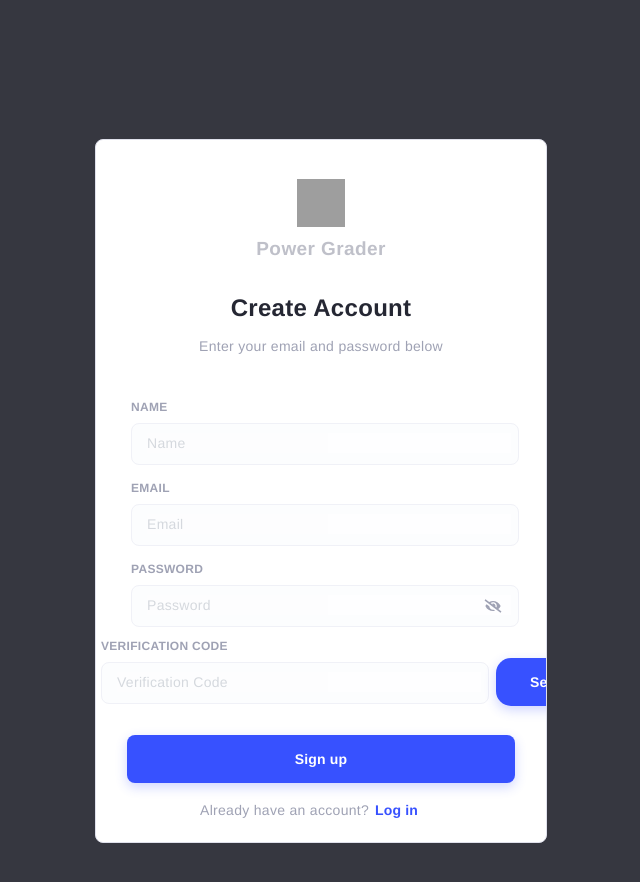
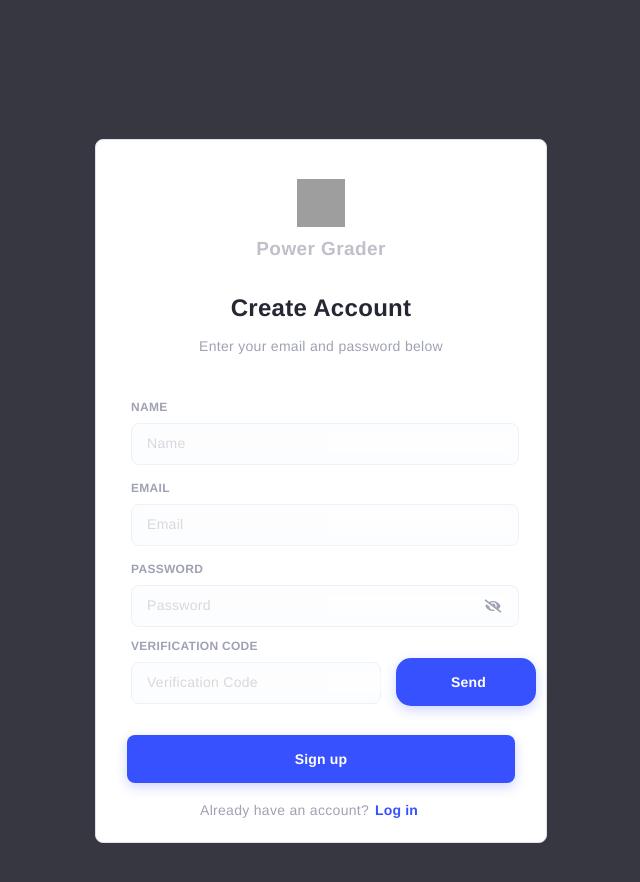
Before and after one commit to Anant-raj2/PowerGrader, a React (Create React App) app in the folder frontend/: page / in a window 1280 px wide. Shown: the top 882 px of the page, without its empty margins (435-1075 px from the left). Built offline with nearby package versions, Linux system fonts and the light colour scheme; no server answers; grey boxes are pictures that could not be loaded.

Commit message:
fixed verification code

```diff
--- a/frontend/public/index.html
+++ b/frontend/public/index.html
@@ -2,7 +2,10 @@
 <html lang="en">
   <head>
     <meta charset="utf-8" />
-    <link rel="icon" href="%PUBLIC_URL%/favicon.ico" />
+    <link
+      rel="icon"
+      href="https://c.animaapp.com/PUgvNGDd/img/pg-white-1.svg"
+    />
     <meta name="viewport" content="width=device-width, initial-scale=1" />
     <meta name="theme-color" content="#000000" />
     <meta
--- a/frontend/src/components/screens/signup/signup.tsx
+++ b/frontend/src/components/screens/signup/signup.tsx
@@ -1,12 +1,12 @@
 import { ButtonTextButton } from "../../ButtonTextButton";
 import { TextfieldLabel } from "../../TextfieldLabel";
 import { TextfieldLabelIcon } from "../../TextfieldLabelIcon";
-import {useForm} from "react-hook-form";
+import { useForm } from "react-hook-form";
 import { useNavigate } from "react-router-dom";
 import { ConflictError } from "../../../errors/https_errors";
 import * as UserApi from "../../../networks/api/user_api";
-import { useState } from 'react';
-import useCountdown from '../../../hooks/useCountDown';
+import { useState } from "react";
+import useCountdown from "../../../hooks/useCountDown";
 import useAuthenticatedUser from "../../../hooks/useAuthenticatedUser";
 import { yupResolver } from "@hookform/resolvers/yup";
 import * as yup from "yup";
@@ -23,14 +23,24 @@ type SignUpFormData = yup.InferType<typeof validationSchema>;
 export const SignUp = (): JSX.Element => {
   const navigate = useNavigate();
   const { mutateUser } = useAuthenticatedUser();
-  const [verificationCodeRequestPending, setVerificationCodeRequestPending] = useState(false);
-  const [showVerificationCodeSentText, setShowVerificationCodeSentText] = useState(false);
-  const { secondsLeft: verificationCodeCooldownSecondsLeft, start: startVerificationCodeCooldown } = useCountdown();
+  const [verificationCodeRequestPending, setVerificationCodeRequestPending] =
+    useState(false);
+  const [showVerificationCodeSentText, setShowVerificationCodeSentText] =
+    useState(false);
+  const {
+    secondsLeft: verificationCodeCooldownSecondsLeft,
+    start: startVerificationCodeCooldown,
+  } = useCountdown();
   const [errorText, setErrorText] = useState<string | null>(null);
-  const { register, handleSubmit, getValues, trigger, formState: { errors, isSubmitting } } = useForm<SignUpFormData>({
+  const {
+    register,
+    handleSubmit,
+    getValues,
+    trigger,
+    formState: { errors, isSubmitting },
+  } = useForm<SignUpFormData>({
     resolver: yupResolver(validationSchema),
   });
-
 
   async function onSubmit(credentials: SignUpFormData) {
     try {
@@ -76,12 +86,8 @@ async function requestVerificationCode() {
 
   return (
     <form onSubmit={handleSubmit(onSubmit)}>
-       {errorText &&
-                    <h1>{errorText}</h1>
-                }
-      {showVerificationCodeSentText &&
-                    <h1>Verification code sent!</h1>
-                }
+      {errorText && <h1>{errorText}</h1>}
+      {showVerificationCodeSentText && <h1>Verification code sent!</h1>}
       <div className="App auth-page">
         <div className="bg-[#363740] flex flex-row justify-center w-full">
           <div className="bg-sidebar-bg w-[1512px] h-[982px]">
@@ -109,7 +115,7 @@ async function requestVerificationCode() {
                 text="Name"
                 text1="NAME"
                 type="text"
-                  name = "name"
+                name="name"
                 register={register("name")}
                 error={errors.name}
                 textfieldClassName="!tracking-[var(--regular-14px-letter-spacing)] !text-[length:var(--regular-14px-font-size)] ![font-style:var(--regular-14px-font-style)] !font-[number:var(--regular-14px-font-weight)] !font-regular-14px !leading-[var(--regular-14px-line-height)] !w-[364px]"
@@ -138,9 +144,9 @@ async function requestVerificationCode() {
                 textfieldClassName="!tracking-[var(--regular-14px-letter-spacing)] !text-[length:var(--regular-14px-font-size)] ![font-style:var(--regular-14px-font-style)] !font-[number:var(--regular-14px-font-weight)] !font-regular-14px !leading-[var(--regular-14px-line-height)] !w-[364px]"
               />
               <TextfieldLabel
-                  className="!absolute !left-[5px] !w-[388px] !top-[500px]"
-                  labelClassName="!tracking-[var(--bold-12px-letter-spacing)] !text-[length:var(--bold-12px-font-size)] ![font-style:var(--bold-12px-font-style)] !font-[number:var(--bold-12px-font-weight)] !font-bold-12px !leading-[var(--bold-12px-line-height)] !w-[388px]"
-                  overlapGroupClassName="!w-[388px]"
+                className="!absolute !left-[35px] !w-[100px] !top-[500px]"
+                labelClassName="!tracking-[var(--bold-12px-letter-spacing)] !text-[length:var(--bold-12px-font-size)] ![font-style:var(--bold-12px-font-style)] !font-[number:var(--bold-12px-font-weight)] !font-bold-12px !leading-[var(--bold-12px-line-height)] !w-[250px]"
+                overlapGroupClassName="!w-[250px]"
                 text="Verification Code"
                 text1="VERIFICATION CODE"
                 type="number"
@@ -148,11 +154,16 @@ async function requestVerificationCode() {
                 error={errors.verificationCode}
                 textfieldClassName="!tracking-[var(--regular-14px-letter-spacing)] !text-[length:var(--regular-14px-font-size)] ![font-style:var(--regular-14px-font-style)] !font-[number:var(--regular-14px-font-weight)] !font-regular-14px !leading-[var(--regular-14px-line-height)] !w-[364px]"
               />
-                <button className="absolute w-[48px] h-[48px] top-[518px] left-[400px] all-[unset] box-border">
+              <button className="absolute w-[100px] h-[48px] top-[518px] left-[300px] all-[unset] box-border">
                 <div className="relative h-[48px] rounded-[15px]">
-                    <div className="w-[100px] h-[48px] top-0 bg-[#3751ff] rounded-[15px] shadow-button-accent-default absolute left-0" />
-                      <button onClick = {requestVerificationCode} className="absolute w-[55px] top-[14px] left-[24px] font-semibold-14px font-[number:var(--semibold-14px-font-weight)] text-grayscale-white text-[length:var(--semibold-14px-font-size)] text-center tracking-[var(--semibold-14px-letter-spacing)] leading-[var(--semibold-14px-line-height)] [font-style:var(--semibold-14px-font-style)] all-[unset] box-border">
-                        Send {verificationCodeCooldownSecondsLeft > 0 && ` (${verificationCodeCooldownSecondsLeft})`}
+                  <div className="w-[140px] h-[48px] top-0 bg-[#3751ff] rounded-[15px] shadow-button-accent-default absolute left-0" />
+                  <button
+                    onClick={requestVerificationCode}
+                    className="absolute w-[55px] top-[14px] left-[45px] font-semibold-14px font-[number:var(--semibold-14px-font-weight)] text-grayscale-white text-[length:var(--semibold-14px-font-size)] text-center tracking-[var(--semibold-14px-letter-spacing)] leading-[var(--semibold-14px-line-height)] [font-style:var(--semibold-14px-font-style)] all-[unset] box-border flex justify-center items-center"
+                  >
+                    Send{" "}
+                    {verificationCodeCooldownSecondsLeft > 0 &&
+                      ` (${verificationCodeCooldownSecondsLeft})`}
                   </button>
                 </div>
               </button>
@@ -173,7 +184,10 @@ async function requestVerificationCode() {
               <button className="absolute w-[388px] h-[48px] top-[595px] left-[31px] all-[unset] box-border">
                 <div className="relative h-[48px] rounded-[8px]">
                   <div className="w-[388px] h-[48px] top-0 bg-[#3751ff] rounded-[8px] shadow-button-accent-default absolute left-0" />
-                      <button type = "submit" className="absolute w-[340px] top-[14px] left-[24px] font-semibold-14px font-[number:var(--semibold-14px-font-weight)] text-grayscale-white text-[length:var(--semibold-14px-font-size)] text-center tracking-[var(--semibold-14px-letter-spacing)] leading-[var(--semibold-14px-line-height)] [font-style:var(--semibold-14px-font-style)] all-[unset] box-border">
+                  <button
+                    type="submit"
+                    className="absolute w-[340px] top-[14px] left-[24px] font-semibold-14px font-[number:var(--semibold-14px-font-weight)] text-grayscale-white text-[length:var(--semibold-14px-font-size)] text-center tracking-[var(--semibold-14px-letter-spacing)] leading-[var(--semibold-14px-line-height)] [font-style:var(--semibold-14px-font-style)] all-[unset] box-border"
+                  >
                     Sign up
                   </button>
                 </div>
```
Lines whose indentation alone changed are shown as unchanged.
